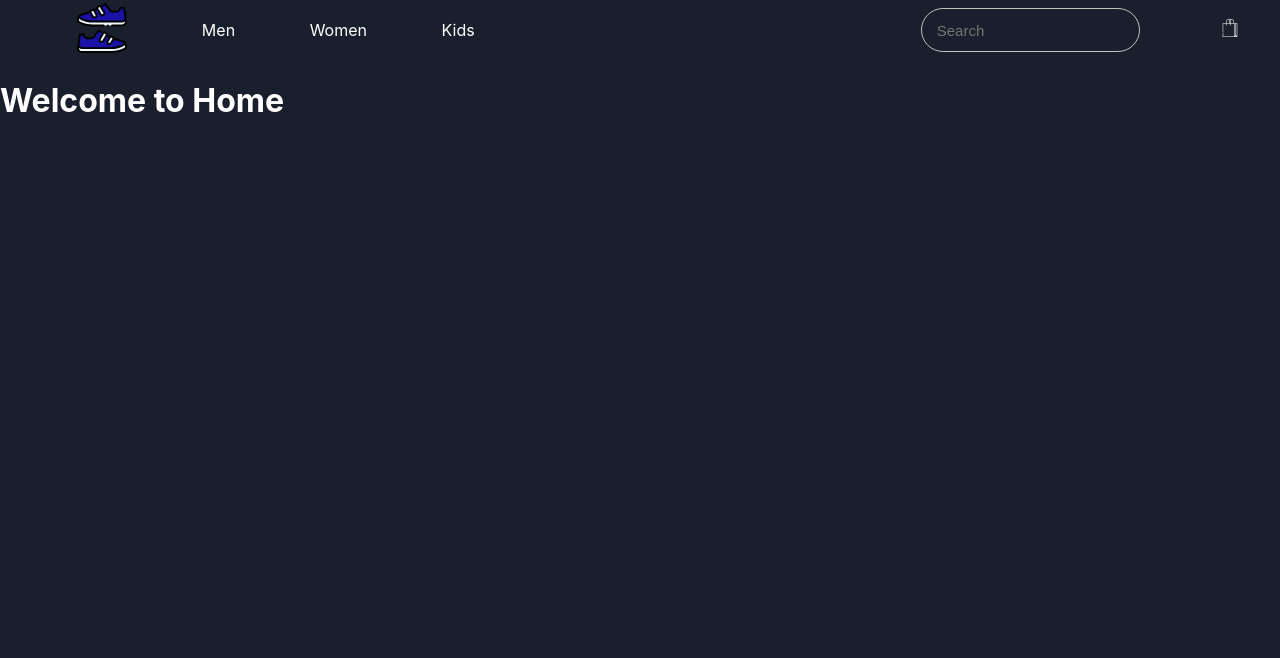
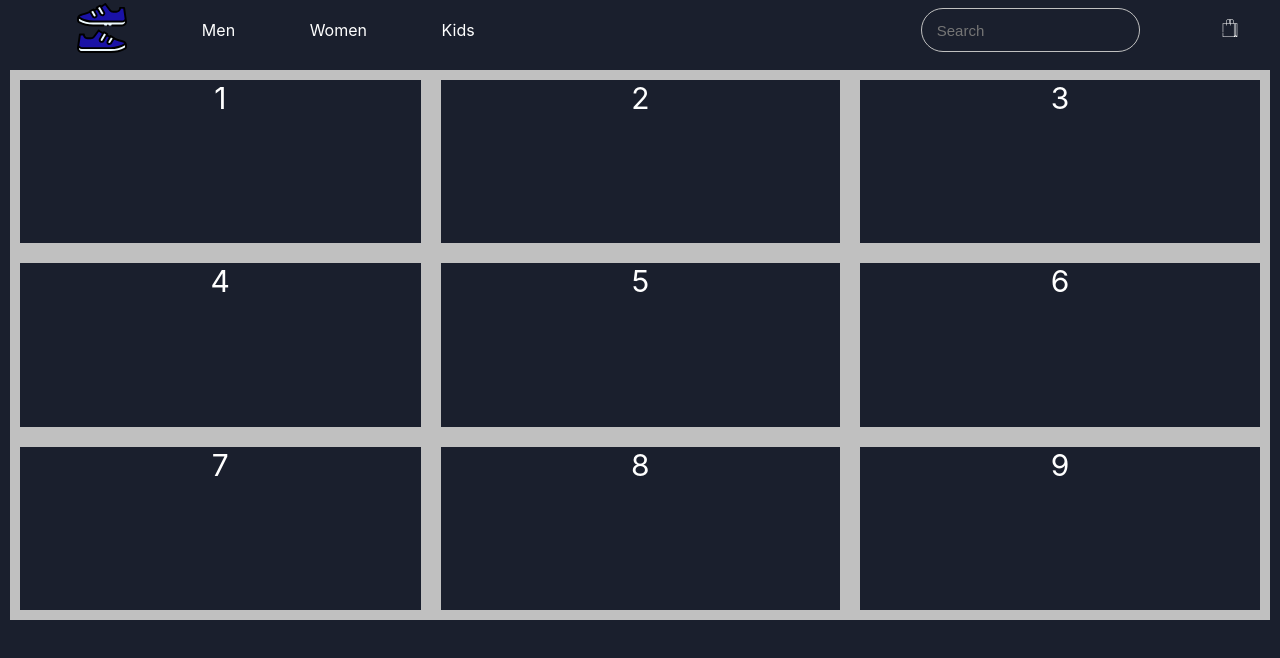
Before and after one commit to iMuhammadUmer/shoe-store-react, a React (Create React App) app: page / in a window 1280 px wide. Shown: the top 658 px of the page. Built offline with nearby package versions, Linux system fonts and the light colour scheme.

Commit message:
[feat] grid

```diff
--- a/src/components/Home.js
+++ b/src/components/Home.js
@@ -1,9 +1,20 @@
 import React from "react";
+import "../App.css";
 
 export const Home = () => {
   return (
     <div>
-      <h1>Welcome to Home</h1>
+      <div class="grid-container">
+        <div class="grid-item">1</div>
+        <div class="grid-item">2</div>
+        <div class="grid-item">3</div>
+        <div class="grid-item">4</div>
+        <div class="grid-item">5</div>
+        <div class="grid-item">6</div>
+        <div class="grid-item">7</div>
+        <div class="grid-item">8</div>
+        <div class="grid-item">9</div>
+      </div>
     </div>
   );
 };
```
